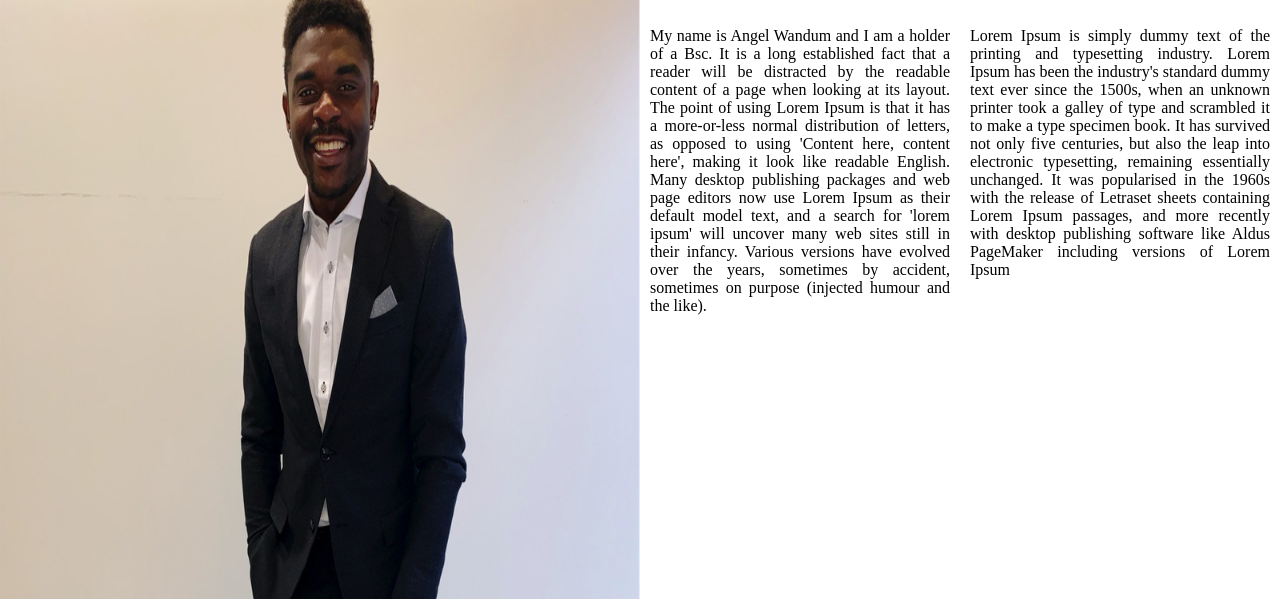
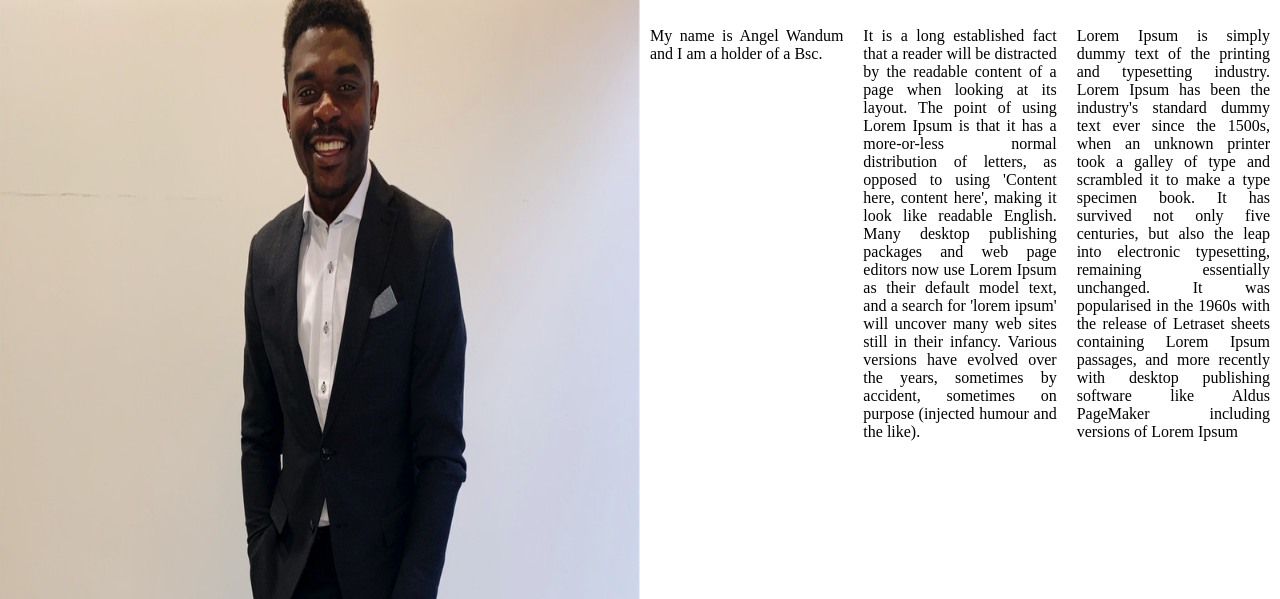
Before and after one commit to AngelWandum/AngelWandum.github.io, a plain HTML site: page index.html in a window 1280 px wide. Shown: the part 201-800 px from the top of the page. Drawn offline with Linux system fonts and the light colour scheme.

Commit message:
Update index.html

```diff
--- a/index.html
+++ b/index.html
@@ -39,9 +39,9 @@
     <div>
         <h3 class="landing"> ABOUT</h3>
         <div class="paragraphs">
-            <p> My name is Angel Wandum and I am a holder of a Bsc.
+            <p> My name is Angel Wandum and I am a holder of a Bsc. </p>
 
-                It is a long established fact that a reader will be
+            <p> It is a long established fact that a reader will be
             distracted by the readable content of a page when looking
             at its layout. The point of using Lorem Ipsum is that it
             has a more-or-less normal distribution of letters, as opposed
@@ -51,10 +51,8 @@
             and a search for 'lorem ipsum' will uncover many web sites
             still in their infancy. Various versions have evolved over
             the years, sometimes by accident, sometimes on purpose (injected
-                humour and the like).
+            humour and the like). </p>
 
-
-            </p>
             <p> Lorem Ipsum is simply dummy text of the printing and typesetting
             industry. Lorem Ipsum has been the industry's standard dummy text
             ever since the 1500s, when an unknown printer took a galley of type
```
Lines whose indentation alone changed are shown as unchanged.
